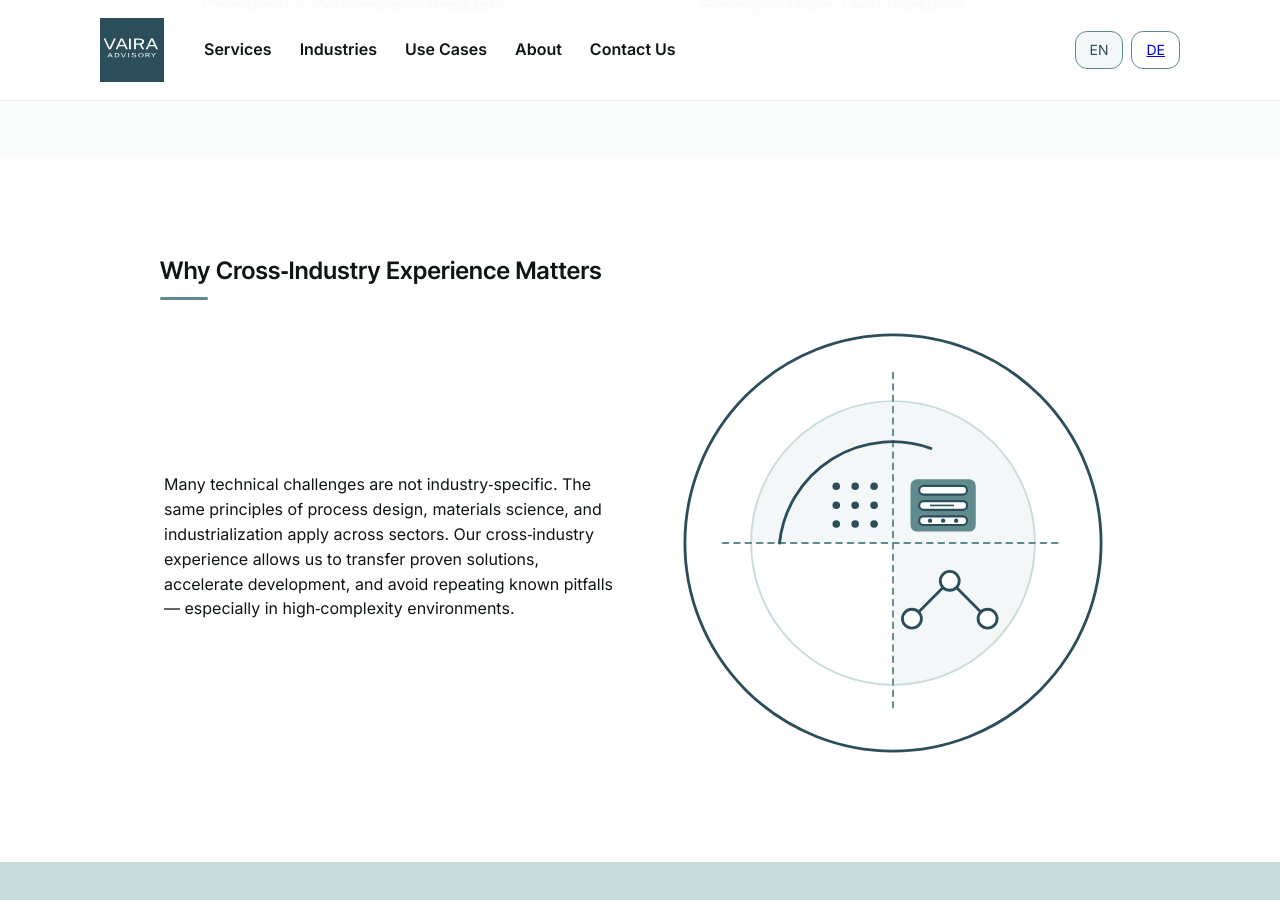
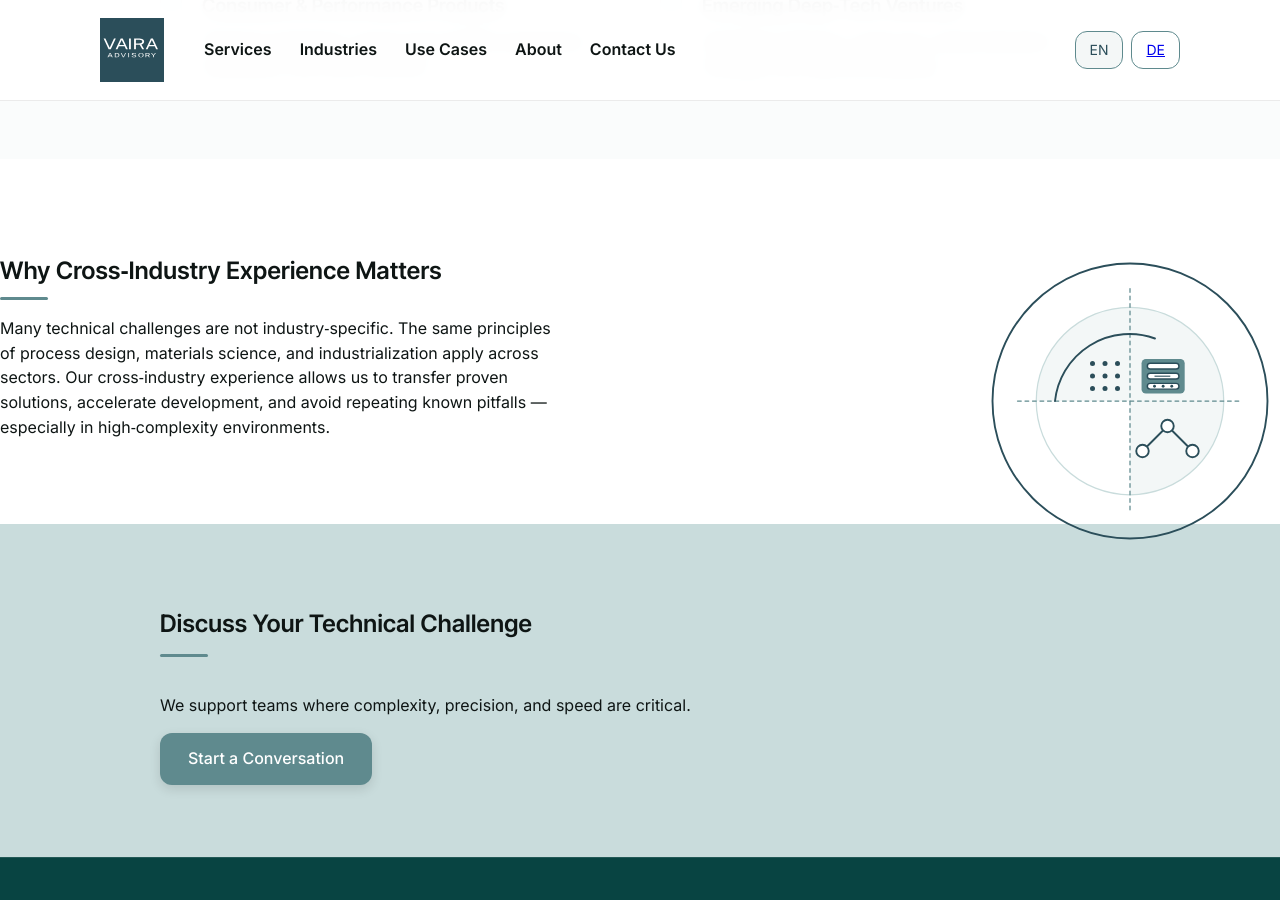
Before and after one commit to raphaelheeb/vaira-advisory, a Jekyll site: the page built from industries/index.html, in a window 1280 px wide and 900 px high, scrolled down 1529 px. Built offline with Jekyll 4.4.1, drawn with Linux system fonts in a browser that asks for light colours.

Commit message:
Update index.html

```diff
--- a/industries/index.html
+++ b/industries/index.html
@@ -155,12 +155,10 @@
 
 <!-- WHY CROSS-INDUSTRY EXPERIENCE MATTERS -->
 <section id="industries-why" class="section">
-  <div class="content-wrapper wrapper--narrow">
+<div class="industries-why-layout">
+
+  <div class="industries-why-text">
     <h2>Why Cross‑Industry Experience Matters</h2>
-
- <div class="split split--industries-why">
-
-      <div class="split-left">
         <p>
           Many technical challenges are not industry‑specific. The same principles of process design,
           materials science, and industrialization apply across sectors. Our cross‑industry experience
@@ -169,8 +167,8 @@
         </p>
       </div>
 
-      <div class="split-right">
-<div class="illustration-container">
+  <div class="industries-why-illustration">
+    <div class="illustration-container">
 
   <svg viewBox="240 120 480 480"
      xmlns="http://www.w3.org/2000/svg"
@@ -306,7 +304,6 @@
         </div>
       </div>
     </div>
-  </div>
 </section>
 
 <!-- CTA -->
```
